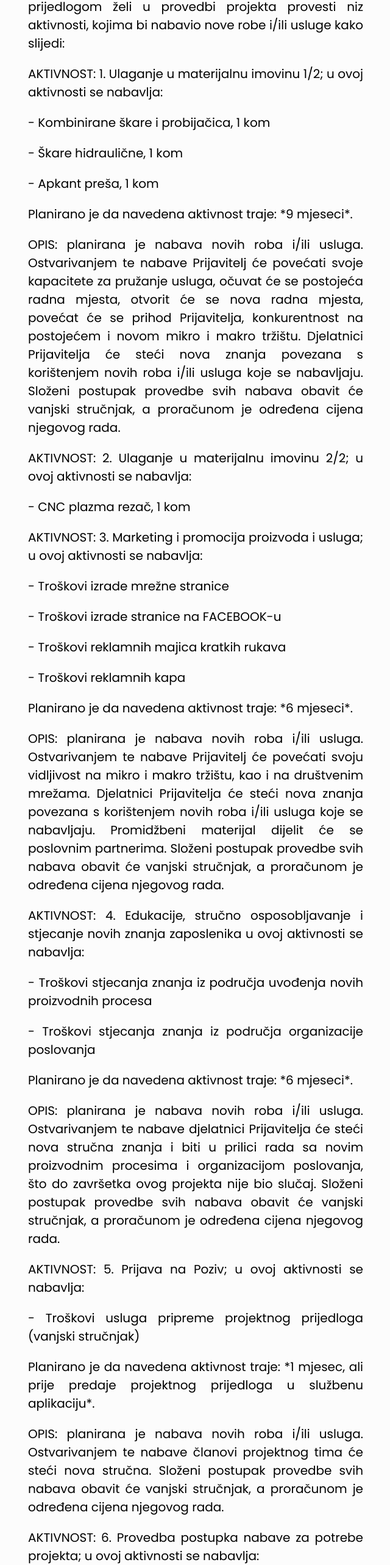
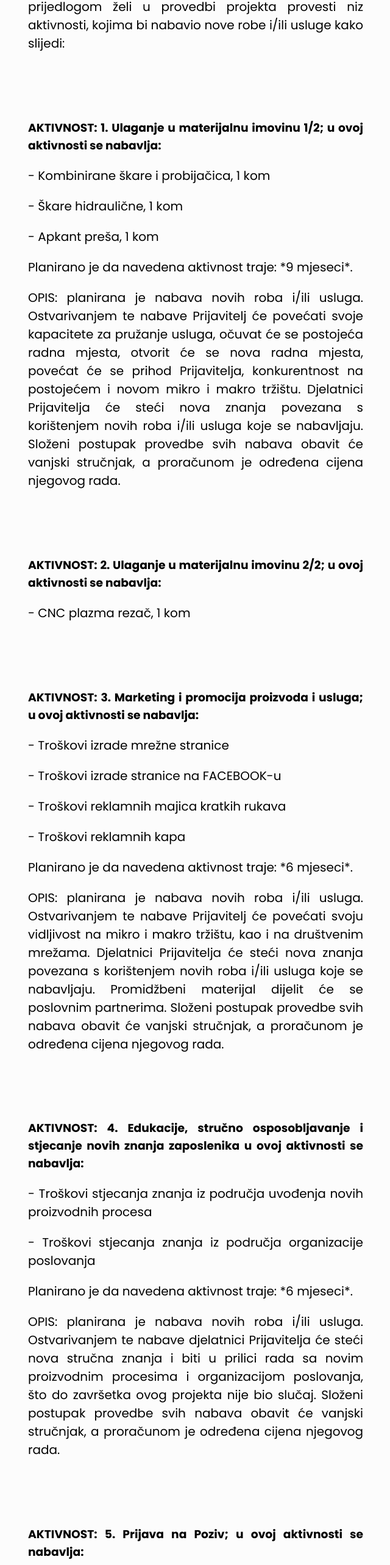
Before and after one commit to iivkov/mgk-strojobravar, a React (Create React App) app: page /EU-projekti in a window 1280 px wide. Shown: the part 5013-7579 px from the top of the page at 61% size, without its empty margins (314-954 px from the left). Built offline with nearby package versions, Linux system fonts and the light colour scheme.

Commit message:
uređenje aneksa, novi build

```diff
--- a/src/components/ProjectsComponent.js
+++ b/src/components/ProjectsComponent.js
@@ -109,7 +109,11 @@ const ProjectsComponent = () => {
                 <p>Prijavitelj, gospodarski subjekt MGK STROJOBRAVAR, OBRT ZA PROIZVODNJU I MONTAŽU, VL. STIPAN SKOČIBUŠIĆ, ZAGREB, TRNJANSKA CESTA 89; OIB: 98859618479;
                     sa sjedištem na adresi: Velika Gorica, Sv.Fabijana 54, naselje Kuče ovim projektnim prijedlogom želi u provedbi projekta provesti niz
                     aktivnosti, kojima bi nabavio nove robe i/ili usluge kako slijedi:</p>
-                <p>AKTIVNOST: 1. Ulaganje u materijalnu imovinu 1/2; u ovoj aktivnosti se nabavlja:</p>
+            </div>
+        </div>
+        <div className="container">
+            <div className="activity-box">
+                <h3>AKTIVNOST: 1. Ulaganje u materijalnu imovinu 1/2; u ovoj aktivnosti se nabavlja:</h3>
                 <p>- Kombinirane škare i probijačica, 1 kom</p>
                 <p>- Škare hidraulične, 1 kom</p>
                 <p>- Apkant preša, 1 kom</p>
@@ -118,9 +122,17 @@ const ProjectsComponent = () => {
                     očuvat će se postojeća radna mjesta, otvorit će se nova radna mjesta, povećat će se prihod Prijavitelja, konkurentnost na postojećem i
                     novom mikro i makro tržištu. Djelatnici Prijavitelja će steći nova znanja povezana s korištenjem novih roba i/ili usluga koje se nabavljaju.
                     Složeni postupak provedbe svih nabava obavit će vanjski stručnjak, a proračunom je određena cijena njegovog rada.</p>
-                <p>AKTIVNOST: 2. Ulaganje u materijalnu imovinu 2/2; u ovoj aktivnosti se nabavlja:</p>
+            </div>
+        </div>
+        <div className="container">
+            <div className="activity-box">
+                <h3>AKTIVNOST: 2. Ulaganje u materijalnu imovinu 2/2; u ovoj aktivnosti se nabavlja:</h3>
                 <p>- CNC plazma rezač, 1 kom</p>
-                <p>AKTIVNOST: 3. Marketing i promocija proizvoda i usluga; u ovoj aktivnosti se nabavlja:</p>
+            </div>
+        </div>
+        <div className="container">
+            <div className="activity-box">
+                <h3>AKTIVNOST: 3. Marketing i promocija proizvoda i usluga; u ovoj aktivnosti se nabavlja:</h3>
                 <p>- Troškovi izrade mrežne stranice</p>
                 <p>- Troškovi izrade stranice na FACEBOOK-u</p>
                 <p>- Troškovi reklamnih majica kratkih rukava</p>
@@ -130,74 +142,134 @@ const ProjectsComponent = () => {
                     kao i na društvenim mrežama. Djelatnici Prijavitelja će steći nova znanja povezana s korištenjem novih roba i/ili usluga koje se nabavljaju.
                     Promidžbeni materijal dijelit će se poslovnim partnerima. Složeni postupak provedbe svih nabava obavit će vanjski stručnjak, a proračunom je
                     određena cijena njegovog rada.</p>
-                <p>AKTIVNOST: 4. Edukacije, stručno osposobljavanje i stjecanje novih znanja zaposlenika u ovoj aktivnosti se nabavlja:</p>
+            </div>
+        </div>
+        <div className="container">
+            <div className="activity-box">
+                <h3>AKTIVNOST: 4. Edukacije, stručno osposobljavanje i stjecanje novih znanja zaposlenika u ovoj aktivnosti se nabavlja:</h3>
                 <p>- Troškovi stjecanja znanja iz područja uvođenja novih proizvodnih procesa</p>
                 <p>- Troškovi stjecanja znanja iz područja organizacije poslovanja</p>
                 <p>Planirano je da navedena aktivnost traje: *6 mjeseci*.</p>
                 <p>OPIS: planirana je nabava novih roba i/ili usluga. Ostvarivanjem te nabave djelatnici Prijavitelja će steći nova stručna znanja i biti u prilici
                     rada sa novim proizvodnim procesima i organizacijom poslovanja, što do završetka ovog projekta nije bio slučaj. Složeni postupak provedbe svih nabava
                     obavit će vanjski stručnjak, a proračunom je određena cijena njegovog rada.</p>
-                <p>AKTIVNOST: 5. Prijava na Poziv; u ovoj aktivnosti se nabavlja:</p>
+            </div>
+        </div>
+        <div className="container">
+            <div className="activity-box">
+                <h3>AKTIVNOST: 5. Prijava na Poziv; u ovoj aktivnosti se nabavlja:</h3>
                 <p>- Troškovi usluga pripreme projektnog prijedloga (vanjski stručnjak)</p>
                 <p>Planirano je da navedena aktivnost traje: *1 mjesec, ali prije predaje projektnog prijedloga u službenu aplikaciju*.</p>
                 <p>OPIS: planirana je nabava novih roba i/ili usluga. Ostvarivanjem te nabave članovi projektnog tima će steći nova stručna. Složeni postupak provedbe
                     svih nabava obavit će vanjski stručnjak, a proračunom je određena cijena njegovog rada.</p>
-                <p>AKTIVNOST: 6. Provedba postupka nabave za potrebe projekta; u ovoj aktivnosti se nabavlja:</p>
+            </div>
+        </div>
+        <div className="container">
+            <div className="activity-box">
+                <h3>AKTIVNOST: 6. Provedba postupka nabave za potrebe projekta; u ovoj aktivnosti se nabavlja:</h3>
                 <p>- Troškovi povezani s provedbom postupka nabave za potrebe projekta (vanjski stručnjak)</p>
                 <p>Planirano je da navedena aktivnost traje: *3 mjeseca*.</p>
                 <p>OPIS: planirana je nabava novih roba i/ili usluga. Ostvarivanjem te nabave članovi projektnog tima će steći nova stručna. Složeni postupak provedbe svih
                     nabava obavit će vanjski stručnjak, a proračunom je određena cijena njegovog rada.</p>
-                <p>AKTIVNOST: 7. Promicanje horizontalnih načela; u ovoj aktivnosti se nabavlja:</p>
+            </div>
+        </div>
+        <div className="container">
+            <div className="activity-box">
+                <h3>AKTIVNOST: 7. Promicanje horizontalnih načela; u ovoj aktivnosti se nabavlja:</h3>
                 <p>- Troškovi vezani uz aktivnosti promicanja horizontalnih načela</p>
                 <p>Planirano je da navedena aktivnost traje: *6 mjeseci*.</p>
                 <p>OPIS: planirana je nabava novih roba i/ili usluga. Ostvarivanjem te nabave djelatnici Prijavitelja će steći nova stručna povezana s ranjivim skupinama društva. Složeni postupak provedbe svih nabava
                     obavit će vanjski stručnjak, a proračunom je određena cijena njegovog rada.</p>
-                <p>AKTIVNOST: 8. Upravljanje i rad na projektu, a) troškovi usluga za upravljanje projektom; u ovoj aktivnosti se nabavlja:</p>
+            </div>
+        </div>
+        <div className="container">
+            <div className="activity-box">
+                <h3>AKTIVNOST: 8. Upravljanje i rad na projektu, a) troškovi usluga za upravljanje projektom; u ovoj aktivnosti se nabavlja:</h3>
                 <p>- Troškovi usluga za upravljanje projektom (vanjski stručnjak)</p>
                 <p>Planirano je da navedena aktivnost traje: *9 mjeseci*</p>
                 <p>OPIS: planirana je nabava novih roba i/ili usluga. Ostvarivanjem te nabave članovi projektnog tima će steći nova stručna. Složeni postupak provedbe svih nabava obavit će vanjski stručnjak, a proračunom
                     je određena cijena njegovog rada.</p>
-                <p>AKTIVNOST: 9. Informiranje i vidljivost; u ovoj aktivnosti se nabavlja:</p>
+            </div>
+        </div>
+        <div className="container">
+            <div className="activity-box">
+                <h3>AKTIVNOST: 9. Informiranje i vidljivost; u ovoj aktivnosti se nabavlja:</h3>
                 <p>- Informiranje i vidljivost</p>
                 <p>Planirano je da navedena aktivnost traje: *9 mjeseci*.</p>
                 <p>OPIS: planirana je nabava novih roba i/ili usluga. Ostvarivanjem te nabave Prijavitelj će povećati svoju vidljivost na mikro i makro tržištu, kao i na društvenim mrežama. Djelatnici Prijavitelja će steći
                     nova znanja povezana s korištenjem novih roba i/ili usluga koje se nabavljaju. Promidžbeni materijal dijelit će se poslovnim partnerima. Složeni postupak provedbe svih nabava obavit će vanjski stručnjak,
                     a proračunom je određena cijena njegovog rada.</p>
+            </div>
+        </div>
+        <div className="container">
+            <div className="activity-box">
                 <p>Planirano je da provedba projektnog prijedloga ukupno traje 9 mjeseci.</p>
             </div>
         </div>
         <div className="container">
             <div className="activity-box">
-                <p>Nova tržišta:</p>
+                <h3>Nova tržišta:</h3>
                 <p>MIKRO TRŽIŠTE: grad Petrinja i njegova naselja.</p>
                 <p>MAKRO TRŽIŠTE: ŽUPANIJA - III. SISAČKO-MOSLAVAČKA; ŽUPANIJA - IV. KARLOVAČKA; ŽUPANIJA - I. ZAGREBAČKA; ŽUPANIJA - XXI. GRAD ZAGREB.</p>
+            </div>
+        </div>
+        <div className="container">
+            <div className="activity-box">
                 <p>IZVOZ: Prijavitelj je u referentnoj 2021. god, ostvario izvoz roba i/ili usluga u iznosu od: 0,00 kn.</p>
+            </div>
+        </div>
+        <div className="container">
+            <div className="activity-box">
                 <p>Prijavitelj će tijekom provedbe projektnog prijedloga i nakon njega, voditi računa o utjecaju projekta na okoliš, i to:</p>
-                <p>1. utjecaj na ZRAK:</p>
+            </div>
+        </div>
+        <div className="container">
+            <div className="activity-box">
+                <h3>1. utjecaj na ZRAK:</h3>
                 <p>- tijekom provedbe: 2 (veoma mali utjecaj),</p>
                 <p>- nakon provedbe: 2 (veoma mali utjecaj);</p>
                 <p>OPIS: doći će do povećanja onečišćenja zraka ispušnim plinovima zbog povećanja poslova koje Prijavitelj izvodi. Novim nabavama će se smanjiti negativan utjecaj projekta na ZRAK.</p>
-                <p>2. utjecaj na TLO:</p>
+            </div>
+        </div>
+        <div className="container">
+            <div className="activity-box">
+                <h3>2. utjecaj na TLO:</h3>
                 <p>- tijekom provedbe: 2 (veoma mali utjecaj),</p>
                 <p>- nakon provedbe: 3 (mali utjecaj);</p>
                 <p>OPIS: doći će do povećanja onečišćenja tla zbog tehničkih voda koje nastaju tijekom rada i to radi povećanja poslova koje Prijavitelj izvodi.
                     Novim nabavama će se smanjiti negativan utjecaj projekta na TLO.</p>
-                <p>3. utjecaj na VODA:</p>
+            </div>
+        </div>
+        <div className="container">
+            <div className="activity-box">
+                <h3>3. utjecaj na VODA:</h3>
                 <p>- tijekom provedbe: 2 (veoma mali utjecaj),</p>
                 <p>- nakon provedbe: 2 (veoma mali utjecaj);</p>
                 <p>OPIS: doći će do gotovo nikakvoga ili izrazito malenoga onečišćenja podzemnih voda koje nastaju tijekom rada i to radi povećanja poslova
                     koje Prijavitelj izvodi. Novim nabavama će se smanjiti negativan utjecaj projekta na VODA.</p>
-                <p>4. utjecaj na KULTURNA BAŠTINA:</p>
+            </div>
+        </div>
+        <div className="container">
+            <div className="activity-box">
+                <h3>4. utjecaj na KULTURNA BAŠTINA:</h3>
                 <p>- tijekom provedbe: 0 (nema utjecaja),</p>
                 <p>- nakon provedbe: 0 (nema utjecaja);</p>
                 <p>OPIS: ne će doći do bilo kakvog negativnog utjecaja rada i to radi povećanja poslova koje Prijavitelj izvodi.
                     Novim nabavama će se smanjiti negativan utjecaj projekta na KULTURNA BAŠTINA</p>
-                <p>5. utjecaj na OTPAD:</p>
+            </div>
+        </div>
+        <div className="container">
+            <div className="activity-box">
+                <h3>5. utjecaj na OTPAD:</h3>
                 <p>- tijekom provedbe: 2 (veoma mali utjecaj),</p>
                 <p>- nakon provedbe: 2 (veoma mali utjecaj);</p>
                 <p>OPIS: doći će do povećanja stvaranja otpada koji će nastati tijekom rada i to radi povećanja poslova koje Prijavitelj izvodi.
                     Svakodnevno će se otpad selektirati i odlagati na za to predviđeno odlagalište. Novim nabavama će se smanjiti negativan utjecaj projekta na OTPAD.</p>
-                <p>6. utjecaj na ZDRAVLJE:</p>
+            </div>
+        </div>
+        <div className="container">
+            <div className="activity-box">
+                <h3>6. utjecaj na ZDRAVLJE:</h3>
                 <p>- tijekom provedbe: 1 (zanemarivi utjecaj),</p>
                 <p>- nakon provedbe: 1 (zanemarivi utjecaj);</p>
                 <p>OPIS: neće doći do povećanja negativnog utjecaja na zdravlje ljudi tijekom rada i to radi povećanja poslova koje Prijavitelj izvodi.
```
Also changed, not shown: 1 other file (tests, documents, lock files or other folders).
